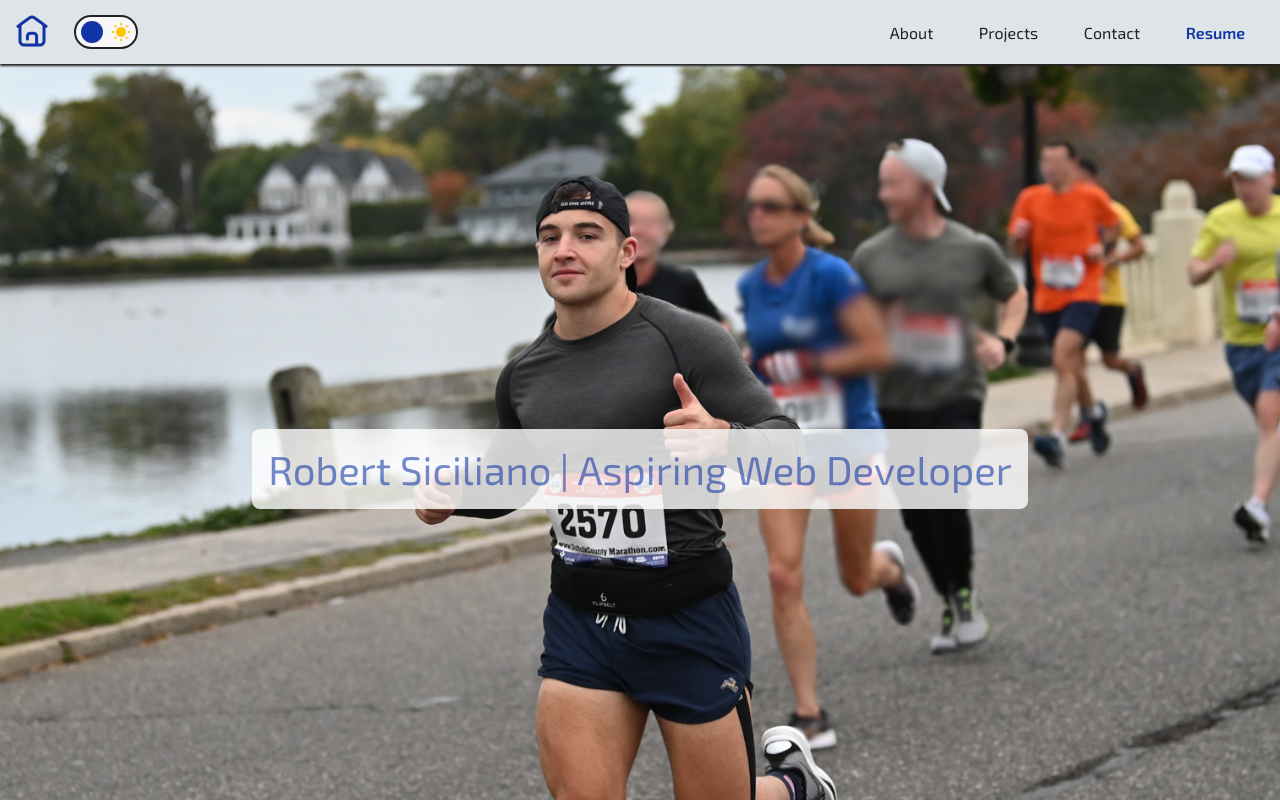
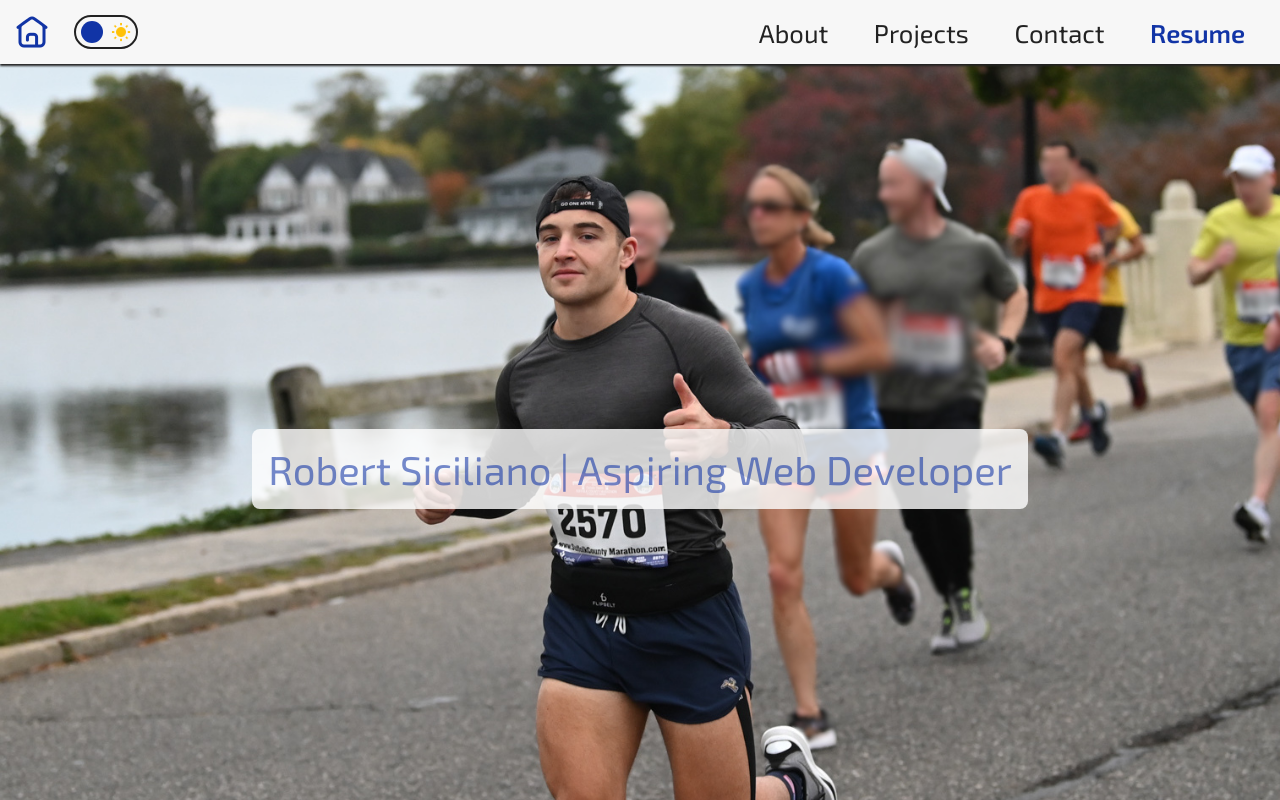
Before and after one commit to RShillgit/about-me-web, a React (Create React App) app: page / in a window 1280 px wide. Shown: the top 800 px of the page. Built offline with nearby package versions, Linux system fonts and the light colour scheme.

Commit message:
Navbar responsiveness improvements

```diff
--- a/src/App.css
+++ b/src/App.css
@@ -9,7 +9,6 @@ body {
 html, button, input {
     font-family: Exo_2;
 }
-
 .about-container, .projects-container {
     margin: 0 1rem 1rem 1rem;
 }
--- a/src/styles/navbar.css
+++ b/src/styles/navbar.css
@@ -4,7 +4,7 @@
     display: flex;
     justify-content: space-between;
     width: 100vw;
-    background-color: #DEE4E7;
+    background-color: #F7F7F7;
     height: 8vh;
     z-index: 1;
     box-shadow: 0px 2px 2px #222222;
@@ -14,9 +14,7 @@
     display: flex;
     align-items: center;
 }
-
 .left-links {
-    box-sizing: border-box;
     gap: 2vw;
 }
 
@@ -83,17 +81,18 @@
     border: none;
     background:none;
     margin: 0;
-    font-size: 2vh;
+    font-size: 3vw;
 }
 .navbar-clickable:hover {
     cursor: pointer;
 }
 #navbar-resume {
-    font-size: 2vh;
+    font-size: 3vw;
     color: #1134A6;
     font-weight: 600;
 }
 #homeBtn {
+    display: flex;
     padding: 0;
 }
 #homeBtnImg {
@@ -136,7 +135,6 @@
     50% {right: 0}
     100% {right: 0}
 }
-
 .navbar-links.condensed .navbar-condensed-dropdown.open .navbar-individual-link button {
     width: 100%;
     text-align: left;
@@ -150,8 +148,6 @@
     background-color: #E1E1E1E1;
 }
 /**/
-
-/* Navbar changes when height goes under 500px  */
 
 /* Dark Mode */
 body.dark .navbar, body.dark .navbar .light-dark-label {
@@ -188,3 +184,21 @@ body.dark .navbar-condensed-dropdown.open .navbar-individual-link:active {
     background-color: #263238;
 }
 /**/
+
+@media (min-width: 801px) {
+    .navbar-clickable, #navbar-resume {
+        font-size: 2.5vw;
+    }
+}
+@media (min-width: 1201px) {
+    .navbar-clickable, #navbar-resume {
+        font-size: 2vw;
+    }
+}
+@media (min-width: 1501px) {
+    .navbar-clickable, #navbar-resume {
+        font-size: 1.5vw;
+    }
+}
+
+/* TODO: Zooming Out Messes up navbar */
```
